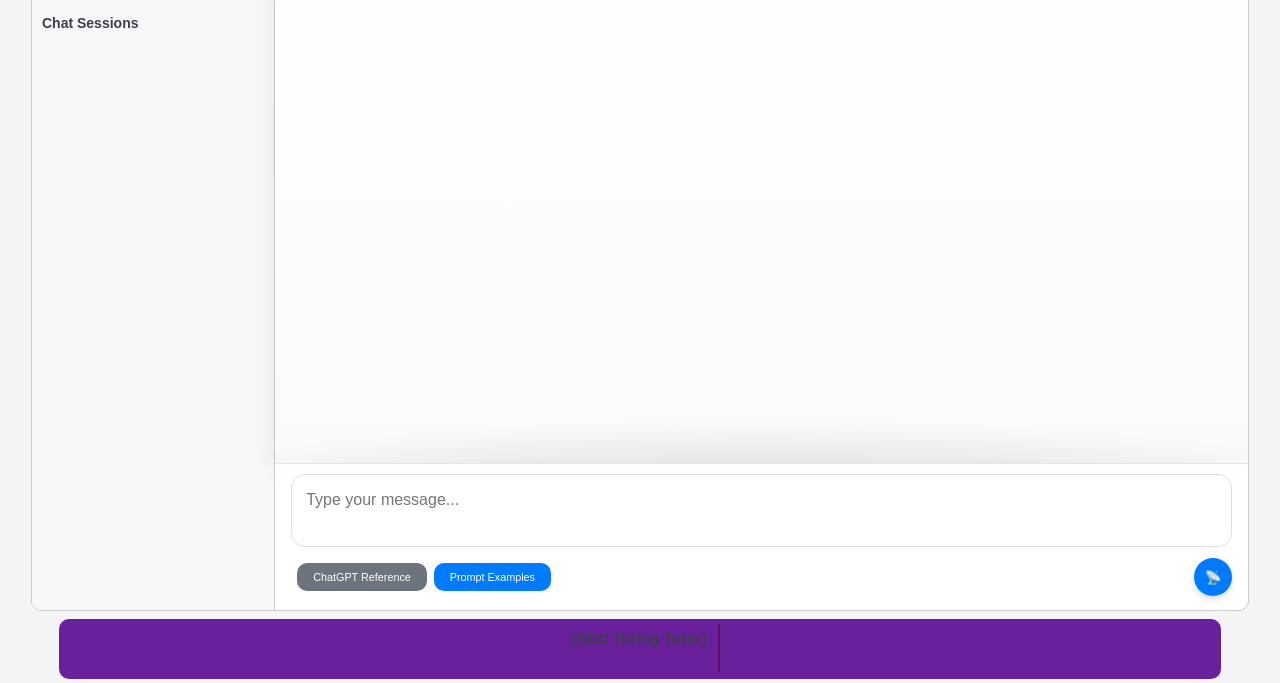
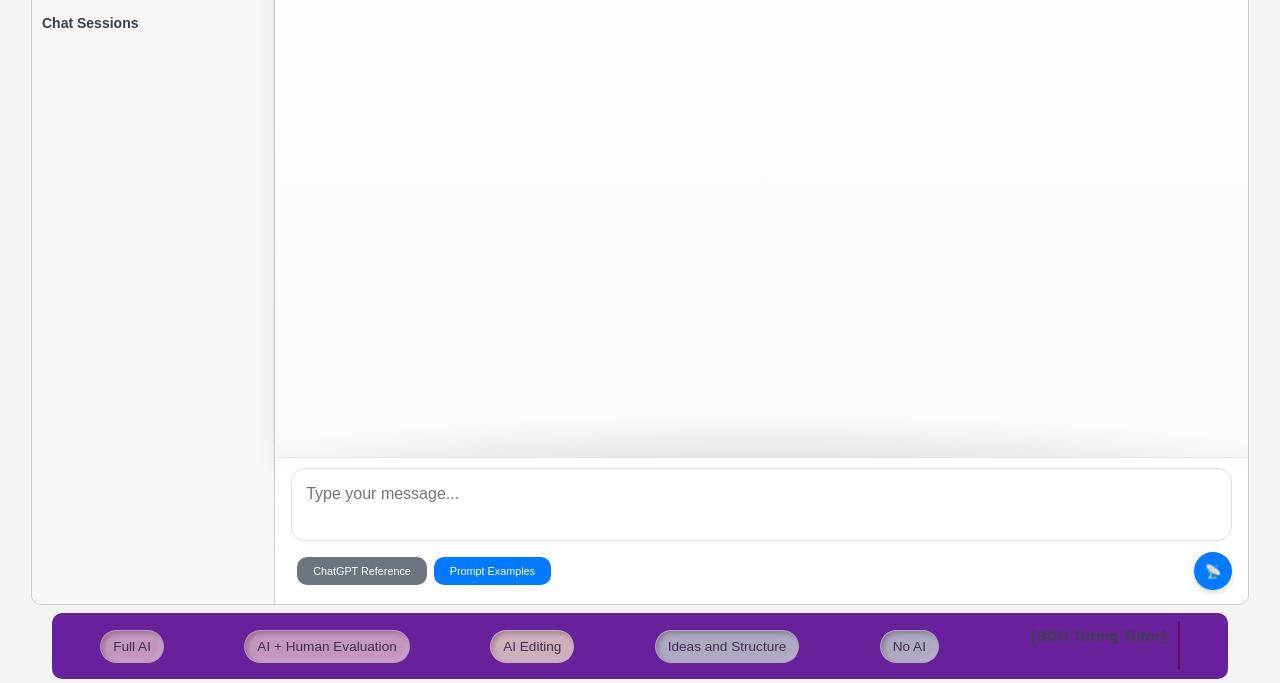
Before and after one commit to taggatron/TuringTutorApp_JISC, a website: page public/index.html in a window 1280 px wide. Shown: the part 117-800 px from the top of the page. Drawn offline with Linux system fonts and the light colour scheme; no server answers.

Commit message:
updated AI assessment scale

```diff
--- a/public/css/index.css
+++ b/public/css/index.css
@@ -153,6 +153,12 @@
 
 /* animated text used in AI Assessment scale */
 #animated-text.animated-text { min-height:36px; font-size:0.95rem; color:#374151; padding:6px 12px; }
+/* Scale items (simple horizontal pill layout) */
+.ai-assessment-scale { display:flex; gap:8px; align-items:center; padding:8px 12px; }
+.scale-item { padding:8px 12px; border-radius:20px; background:#f3f4f6; color:#374151; font-size:0.85rem; cursor:default; user-select:none; border:1px solid transparent; }
+.scale-item.inactive { opacity:0.7; }
+.scale-item.active { background:#2d8cff; color:#fff; border-color: rgba(45,140,255,0.2); box-shadow: 0 4px 12px rgba(45,140,255,0.12); }
+.scale-item:hover { transform: translateY(-2px); transition: transform 120ms ease; }
 /* Popup overlay and popups */
 .popup-overlay { position: fixed; inset: 0; background: rgba(0,0,0,0.35); z-index: 2500; display: none; }
 .popup-overlay.visible { display: block; }
--- a/public/index.html
+++ b/public/index.html
@@ -88,7 +88,12 @@
     </div>
 
     <!-- AI Assessment Scale -->
-    <div class="ai-assessment-scale" id="ai-assessment-scale">
+    <div class="ai-assessment-scale" id="ai-assessment-scale" role="radiogroup" aria-label="AI assessment scale">
+        <div id="scale-5" class="scale-item inactive" role="radio" aria-checked="false">Full AI</div>
+        <div id="scale-4" class="scale-item inactive" role="radio" aria-checked="false">AI + Human Evaluation</div>
+        <div id="scale-3" class="scale-item inactive" role="radio" aria-checked="false">AI Editing</div>
+        <div id="scale-2" class="scale-item inactive" role="radio" aria-checked="false">Ideas and Structure</div>
+        <div id="scale-1" class="scale-item inactive" role="radio" aria-checked="false">No AI</div>
         <!-- animated text used by the scale descriptions -->
         <div id="animated-text" class="animated-text" aria-live="polite"></div>
         <!-- moved inline scripts to /js/index.js -->
```
Also changed, not shown: 1 other file.
